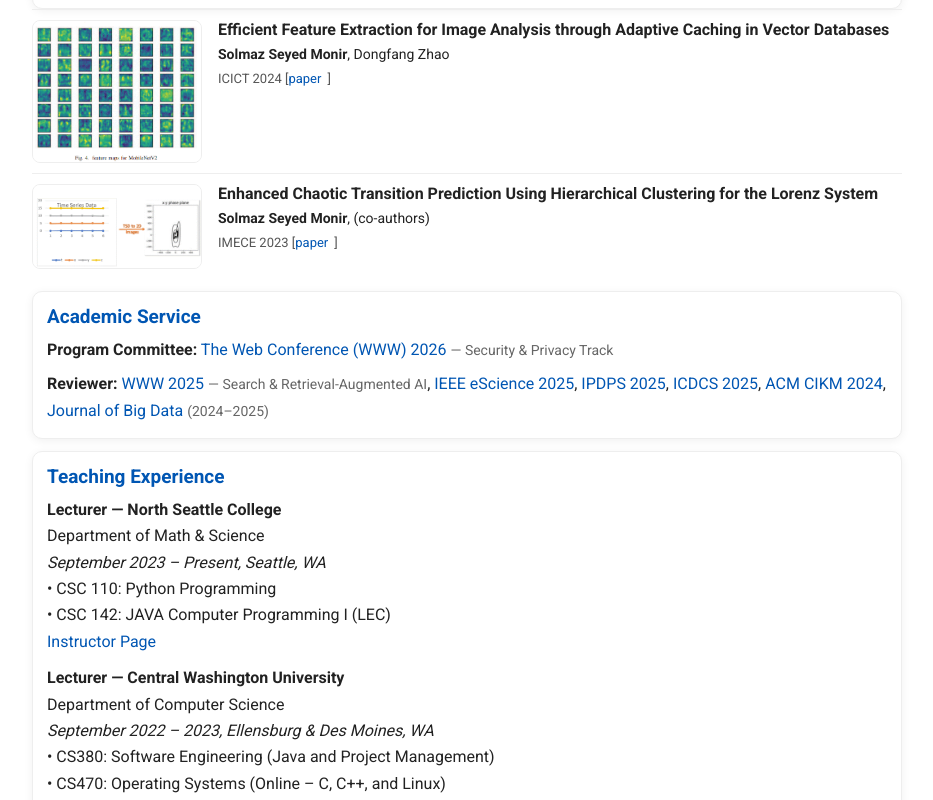
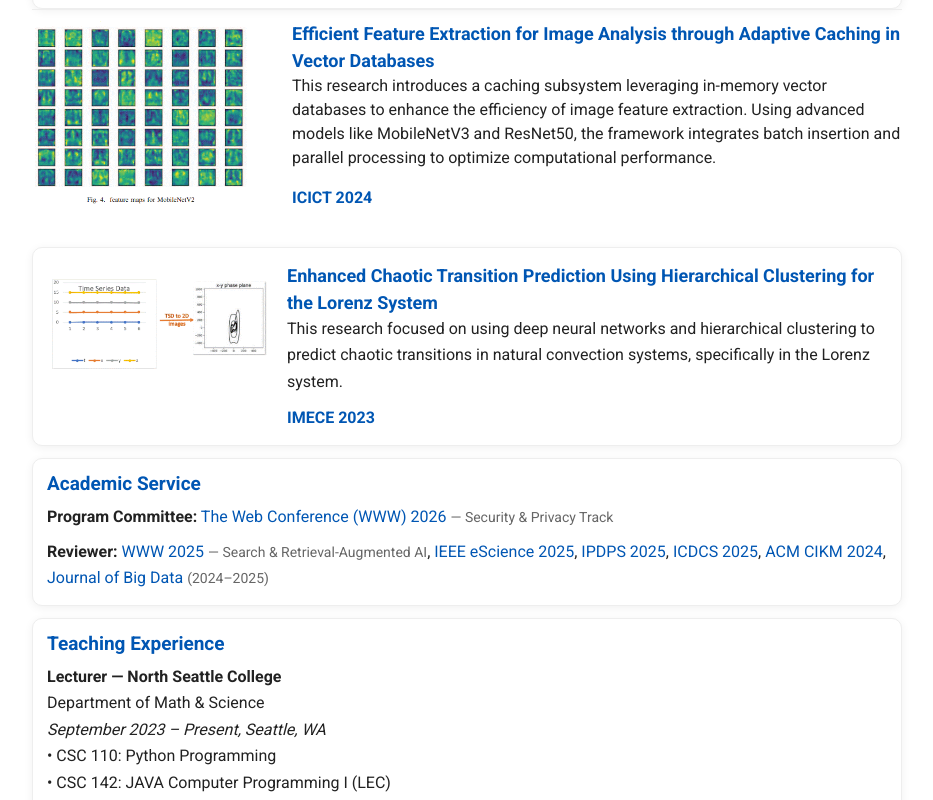
Before and after one commit to solmazsm/solmazsm.github.io, a plain HTML site: page index.html in a window 1280 px wide. Shown: the part 3358-4158 px from the top of the page, without its empty margins (173-1106 px from the left). Drawn offline with nearby package versions, Linux system fonts and the light colour scheme.

Commit message:
Update index.html

```diff
--- a/index.html
+++ b/index.html
@@ -423,51 +423,72 @@
 
 
 
-<!-- Adaptive caching paper -->
 <div class="pub">
-  <img class="pub-img" src="image_cache_optimization.gif" alt="Adaptive caching thumbnail">
+  <div style="display:flex; flex-wrap:wrap; align-items:flex-start; gap:20px;">
 
-  <div>
-    <div class="pub-title">
-      Efficient Feature Extraction for Image Analysis through Adaptive Caching in Vector Databases
-    </div>
+    <img src="image_cache_optimization.gif"
+         alt="Efficient Feature Extraction Illustration"
+         class="img-fluid"
+         style="width:220px; height:auto; float:left; margin-right:20px; margin-bottom:20px; border-radius:10px;">
 
-    <div class="pub-authors">
-      <strong>Solmaz Seyed Monir</strong>, Dongfang Zhao
-    </div>
+    <div style="flex:1; min-width:240px;">
 
-    <div class="pub-venue">
-      ICICT 2024
-      <span class="pub-links">
-        [<a href="https://ieeexplore.ieee.org/abstract/document/10541352" target="_blank" rel="noopener">paper</a>]
-      </span>
+      <a href="https://ieeexplore.ieee.org/abstract/document/10541352"
+         target="_blank"
+         style="color:#0056b3; font-weight:bold; font-size:18px; text-decoration:none;">
+        Efficient Feature Extraction for Image Analysis through Adaptive Caching in Vector Databases
+      </a>
+
+      <p>
+        This research introduces a caching subsystem leveraging in-memory vector databases to enhance the efficiency of image feature extraction.
+        Using advanced models like MobileNetV3 and ResNet50, the framework integrates batch insertion and parallel processing to optimize computational performance.
+      </p>
+
+      <p style="margin:0;">
+        <a href="https://ieeexplore.ieee.org/abstract/document/10541352"
+           target="_blank"
+           style="color:#0056b3; font-weight:bold; font-size:16px;">
+          ICICT 2024
+        </a>
+      </p>
+
     </div>
   </div>
 </div>
 
 
-<!-- IMECE paper -->
-<div class="pub">
-  <img class="pub-img" src="xyz.gif" alt="IMECE thumbnail">
+  <div class="section">
+  <div style="display:flex; flex-wrap:wrap; align-items:flex-start; gap:20px;">
 
-  <div>
-    <div class="pub-title">
-      Enhanced Chaotic Transition Prediction Using Hierarchical Clustering for the Lorenz System
-    </div>
+    <img src="xyz.gif"
+         alt="Time Series Research"
+         class="img-fluid"
+         style="width:220px; height:auto; border-radius:10px;">
 
-    <div class="pub-authors">
-      <strong>Solmaz Seyed Monir</strong>, (co-authors)
-    </div>
+    <div style="flex:1; min-width:240px;">
 
-    <div class="pub-venue">
-      IMECE 2023
-      <span class="pub-links">
-        [<a href="https://asmedigitalcollection.asme.org/IMECE/proceedings-abstract/IMECE2023/87677/1196169" target="_blank" rel="noopener">paper</a>]
-      </span>
+      <a href="https://asmedigitalcollection.asme.org/IMECE/proceedings-abstract/IMECE2023/87677/1196169"
+         target="_blank"
+         style="color:#0056b3; font-weight:bold; font-size:18px; text-decoration:none;">
+        Enhanced Chaotic Transition Prediction Using Hierarchical Clustering for the Lorenz System
+      </a>
+
+      <p>
+        This research focused on using deep neural networks and hierarchical clustering to predict chaotic transitions
+        in natural convection systems, specifically in the Lorenz system.
+      </p>
+
+      <p style="margin:0;">
+        <a href="https://asmedigitalcollection.asme.org/IMECE/proceedings-abstract/IMECE2023/87677/1196169"
+           target="_blank"
+           style="color:#0056b3; font-weight:bold; font-size:16px;">
+          IMECE 2023
+        </a>
+      </p>
+
     </div>
   </div>
 </div>
-
  <!-- Service -->
   <div class="section">
     <h2>Academic Service</h2>
```
